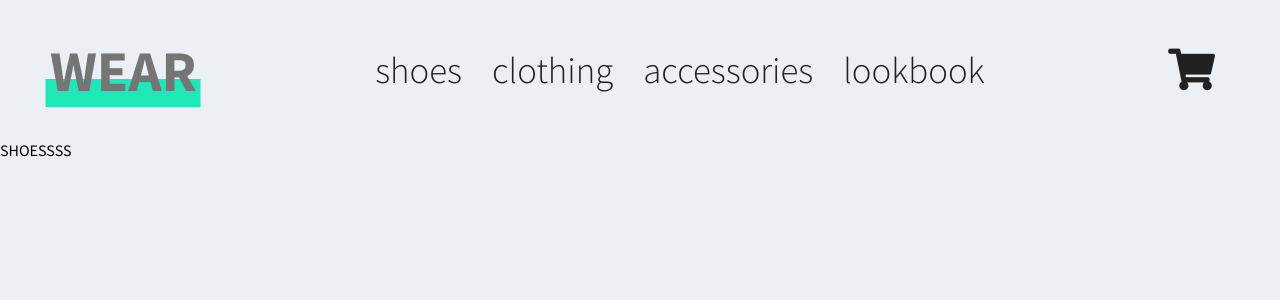
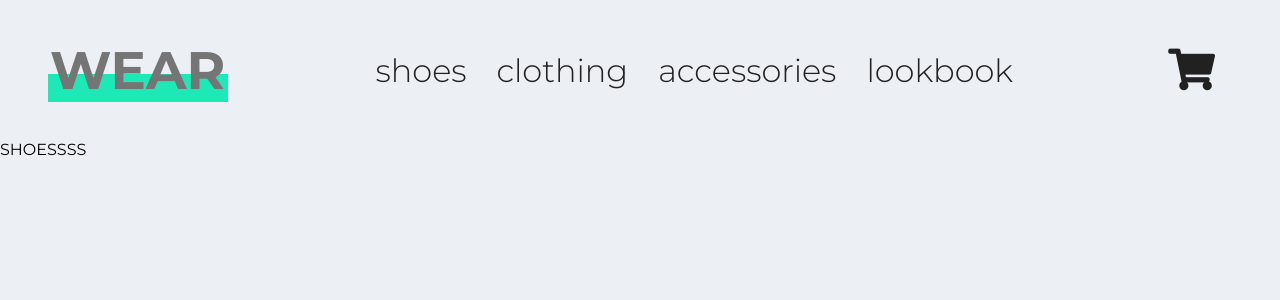
Before and after one commit to porithe/shop-app-react, a React (Create React App) app: page / in a window 1280 px wide. Shown: the top 300 px of the page. Built offline with nearby package versions, Linux system fonts and the light colour scheme.

Commit message:
nav fixing

```diff
--- a/public/index.html
+++ b/public/index.html
@@ -6,7 +6,7 @@
     <meta name="viewport" content="width=device-width, initial-scale=1" />
     <meta name="theme-color" content="#000000" />
     <link rel="manifest" href="%PUBLIC_URL%/manifest.json" />
-    <link href="https://fonts.googleapis.com/css?family=Source+Sans+Pro:300,400,600,700&display=swap" rel="stylesheet">
+    <link href="https://fonts.googleapis.com/css?family=Montserrat:300,400,500,600,700&display=swap" rel="stylesheet">
     <link rel="stylesheet" href="https://use.fontawesome.com/releases/v5.8.1/css/all.css">
     <title>React App</title>
   </head>
--- a/src/components/Nav/Nav.js
+++ b/src/components/Nav/Nav.js
@@ -38,7 +38,7 @@ const LogoType = styled.h1`
         bottom: 0px;
         left: 50%;
         transform: translateX(-50%);
-        width: 90px;
+        width: 110px;
         height: 18px;
         background-color: ${colors.green};
         z-index: -1;
@@ -46,7 +46,7 @@ const LogoType = styled.h1`
     @media (min-width: 420px) and (max-width: 480px) {
         font-size: 2.5rem;
         ::after {
-            width: 110px;
+            width: 130px;
             height: 22px;
         }
     }
@@ -54,32 +54,32 @@ const LogoType = styled.h1`
           margin-left: 30px;
           font-size: 3rem;
          ::after {
-             width: 130px;
+             width: 160px;
              height: 24px;
          }
 
     }
     @media (min-width: 768px)  and (max-width: 1024px){
         margin-left: 20px;
-        font-size: 3.2rem;
+        font-size: 3rem;
         ::after {
-             width: 140px;
+             width: 160px;
              height: 26px;
          }
     }
     @media (min-width: 1025px) and (max-width: 1280px) {
         margin-left: 50px;
-        font-size: 3.6rem;
+        font-size: 3.3rem;
         ::after {
-             width: 155px;
+             width: 180px;
              height: 28px;
          }
     }
     @media (min-width: 1281px) {
-        margin-left: 60px;
-        font-size: 4rem;
+        margin-left: 80px;
+        font-size: 3.7rem;
         ::after {
-             width: 170px;
+             width: 205px;
              height: 34px;
          }
     }
@@ -127,7 +127,7 @@ const StyledLink = styled(Link)`
             left: 50%;
             transform: translateX(-50%);
             width: 0%;
-            height: 2px;
+            height: 3px;
             background-color: ${colors.green};
             transition: .3s;
         }
@@ -136,21 +136,20 @@ const StyledLink = styled(Link)`
         }
     }
     @media (min-width: 768px) and (max-width: 1024px) {
-        font-size: 2rem;
-        margin: 0 2px 0 2px;
+        font-size: 1.6rem;
     }
     @media (min-width: 1025px) and (max-width: 1280px) {
-        font-size: 2.3rem;
+        font-size: 2rem;
         margin: 0 5px 0 5px;
     }
     @media (min-width: 1281px) {
-        font-size: 2.6rem;
+        font-size: 2.4rem;
         margin: 0 10px 0 10px;
     }
 `;
 const MenuIcon = styled.span`
     position: absolute;
-    top: 10px;
+    top: 8px;
     right: 10px;
     font-size: 2.6rem;
     color: ${colors.black};
@@ -158,10 +157,13 @@ const MenuIcon = styled.span`
     @media (min-width: 768px) {
         display: none;
     }
+    @media (min-width: 481px) and (max-width: 767px) {
+        top: 10px;
+    }
 `;
 const ExitIcon = styled.span`
     position: absolute;
-    top: 10px;
+    top: 8px;
     right: 10px;
     font-size: 2.6rem;
     color: ${colors.white};
@@ -169,15 +171,21 @@ const ExitIcon = styled.span`
     @media (min-width: 768px) {
         display: none;
     }
+    @media (min-width: 481px) and (max-width: 767px) {
+        top: 10px;
+    }
 `;
 const ShopCart = styled(Link)`
     position: absolute;
-    top: 14px;
+    top: 12px;
     right: 65px;
     font-size: 2rem;
     color: ${colors.black};
     padding: 5px;
     text-decoration: none;
+    @media (min-width: 481px) and (max-width: 767px) {
+        top: 13px;
+    }
     @media (min-width: 768px) {
         position: relative;
         top: auto;
--- a/src/index.css
+++ b/src/index.css
@@ -6,5 +6,5 @@
 body,html {
   height: 100%;
   width: 100%;
-  font-family: 'Source Sans Pro', sans-serif;
+  font-family: 'Montserrat', sans-serif;
 }
```
